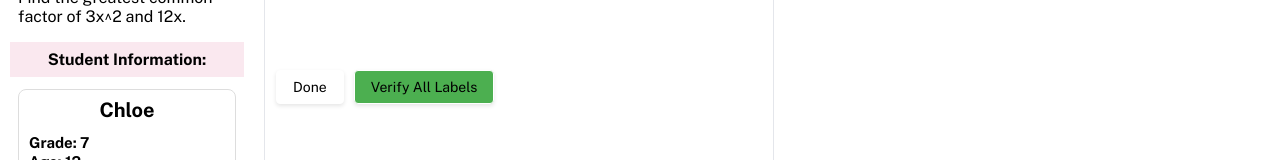
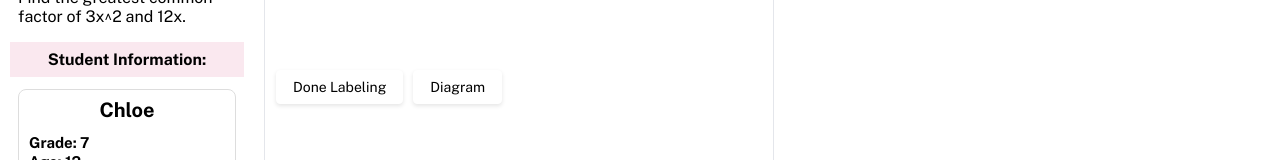
Before and after one commit to jw070698/PreMath, a React (Create React App) app: page /scenarios in a window 1280 px wide. Both pictures are taken after a click on the button "Start Training". Shown: the part 358-518 px from the top of the page. Built offline with nearby package versions, Linux system fonts and the light colour scheme; no server answers; the database is empty.

Commit message:
update button

```diff
--- a/src/Components/Students.tsx
+++ b/src/Components/Students.tsx
@@ -594,14 +594,13 @@ const Students = () => {
                         }
                         <p ref={messagesEndRef} />
                         <div style={{ display: 'flex', gap: '10px', marginBottom: '10px' }}>
-                            <button className="chat-button" onClick={advanceDiagram}>Done</button>
                             <button
                                 className="chat-button"
                                 onClick={forceVerifyAllLabels}
-                                style={{ backgroundColor: '#4CAF50' }}
                             >
-                                Verify All Labels
+                                Done Labeling
                             </button>
+                            <button className="chat-button" onClick={advanceDiagram}>Diagram</button>
                         </div>
                     </div>
                     <div style={{ overflow: 'auto', display: 'flex', flexDirection: 'column', height: topHeight === '70%' ? '30%' : '70%' }}>
--- a/src/pages/Home.tsx
+++ b/src/pages/Home.tsx
@@ -94,9 +94,9 @@ const Home = () => {
         };
 
         await setDoc(userDocRef, userInfo);
-        console.log(`Firestore에 사용자 ID ${participantIdInt} 정보가 추가되었습니다.`);
+        console.log(`Add ID ${participantIdInt} into Firestore.`);
       } else {
-        console.log(`사용자 ID ${participantIdInt}는 이미 Firestore에 존재합니다.`);
+        console.log(`ID ${participantIdInt} already exists.`);
       }
 
       if (participantId in ['1', '2', '3', '4', '5', '6'] || participantId === '6') {
@@ -114,8 +114,8 @@ const Home = () => {
 
       navigate('/scenarios');
     } catch (error) {
-      console.error("사용자 등록 중 오류 발생:", error);
-      alert("사용자 정보 저장 중 오류가 발생했습니다.");
+      console.error("Error saving user information:", error);
+      alert("Error saving user information.");
     } finally {
       setIsLoading(false);
     }
```
Also changed, not shown: 1 other file (tests, documents, lock files or other folders).
